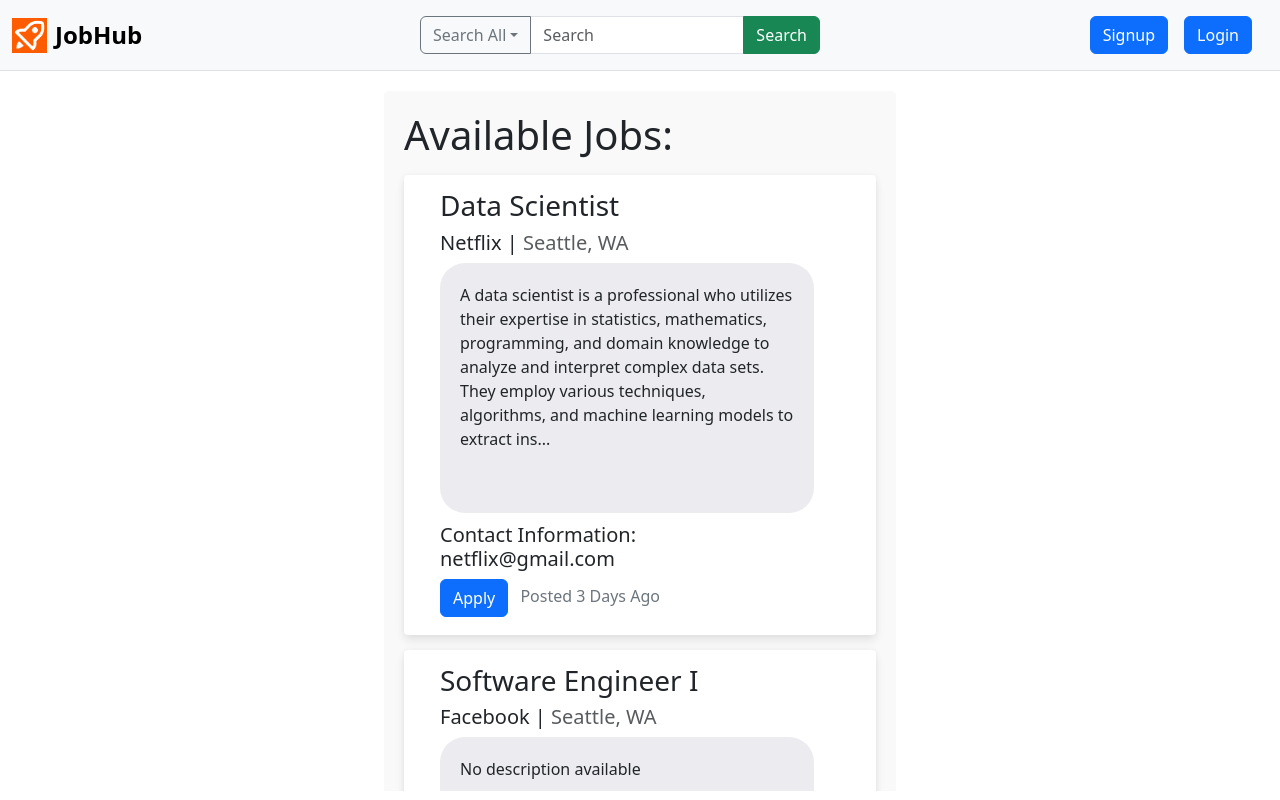
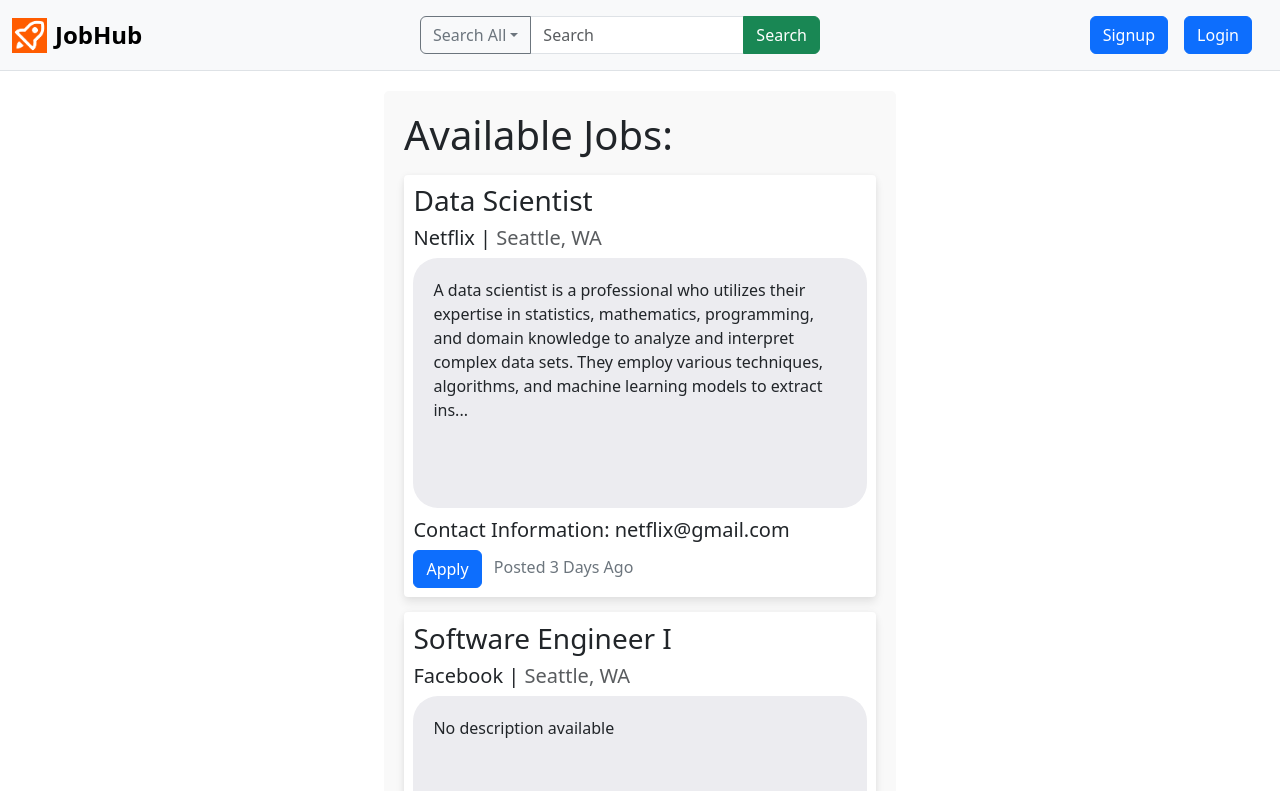
Before and after one commit to paulhuii/SENG401-Project, a React (Create React App) app in the folder client/: page /JobBoard in a window 1280 px wide. Built offline with nearby package versions, Linux system fonts and the light colour scheme.

Commit message:
Job listing card now scales properly at 25% zoom

```diff
--- a/client/src/components/jobPosting/JobListing.css
+++ b/client/src/components/jobPosting/JobListing.css
@@ -4,7 +4,7 @@
     background: #fff;
     box-shadow: 0 6px 10px rgba(0,0,0,.08), 0 0 6px rgba(0,0,0,.05);
     transition: .3s transform cubic-bezier(.155,1.105,.295,1.12),.3s box-shadow,.3s -webkit-transform cubic-bezier(.155,1.105,.295,1.12);
-    padding: 14px 80px 18px 36px;
+    padding: 2% 2%;
 }
 
 .jlcard:hover{
@@ -30,7 +30,7 @@
     border-radius: 25px;
     background: #ececf0;
     padding: 20px;
-    width: 105%;
+    width: 100%;
     height: 250px;
     overflow: auto;
 }
```
